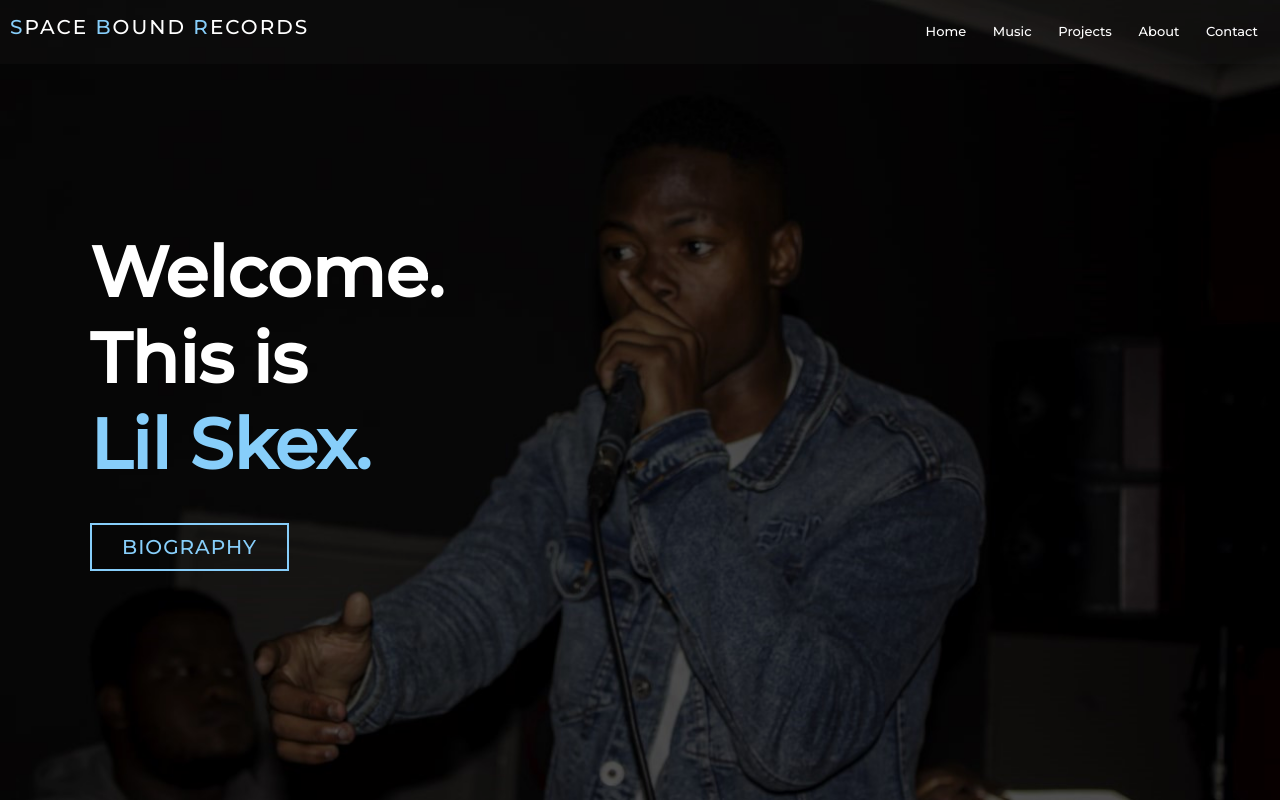
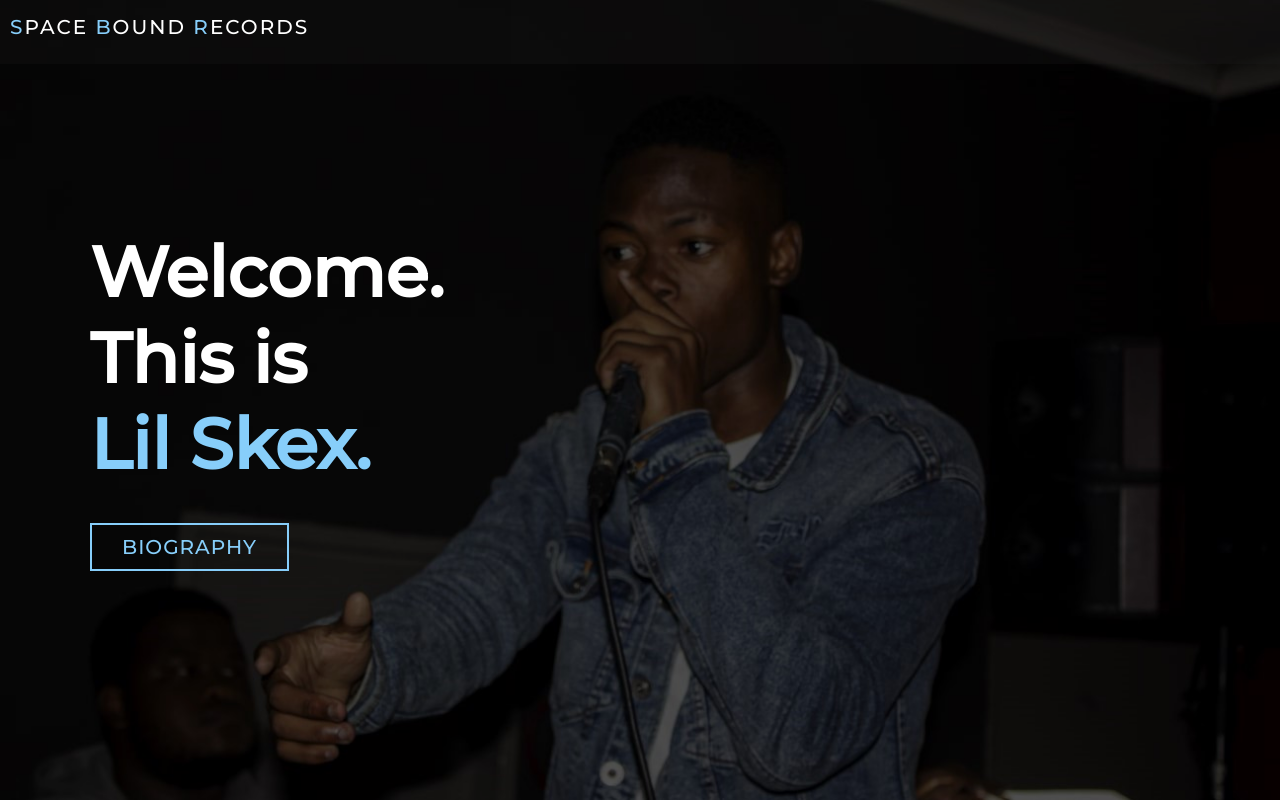
Before and after one commit to lewebbie/Lil-Skex, a plain HTML site: page index.html in a window 1280 px wide. Shown: the top 800 px of the page. Drawn offline with nearby package versions, Linux system fonts and the light colour scheme.

Commit message:
Update index.html

```diff
--- a/index.html
+++ b/index.html
@@ -16,17 +16,7 @@
                 <a href="#hero"><h1 class="header-title"><span>S</span>pace <span>B</span>ound <span>R</span>ecords </h1></a>
             </div>
             <div class="nav-list">
-                <div class="hamburger">
-                    <div class="bar"></div>
 
-                <ul>
-                    <li><a href="#Home">Home</a></li>
-                    <li><a href="#Music">Music</a></li>
-                    <li><a href="#Projects">Projects</a></li>
-                    <li><a href="#About">About</a></li>
-                    <li><a href="#Contact">Contact</a></li>
-                </ul>
-                </div>
 
             </div>
         </div>
```
